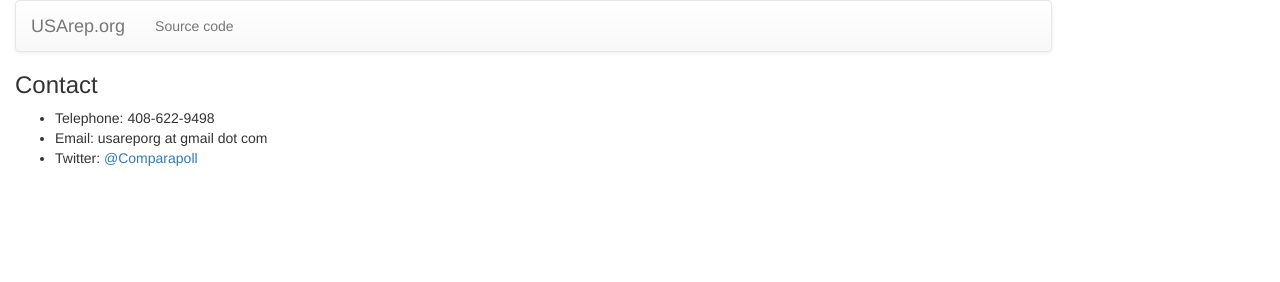
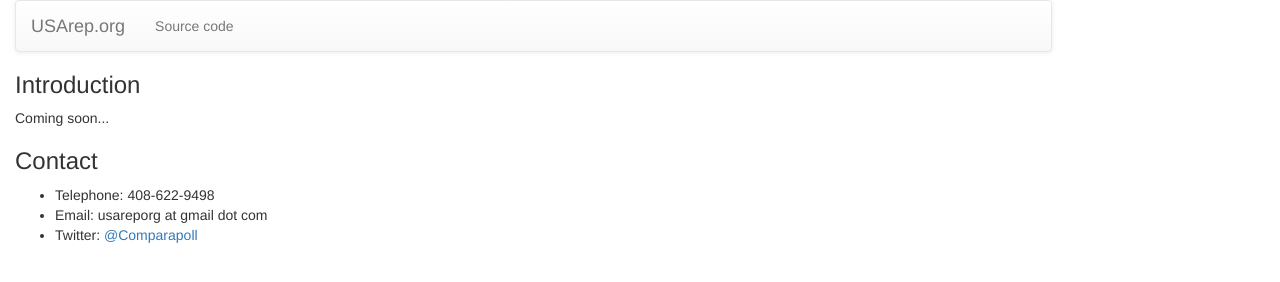
Before and after one commit to usarep/usarep.github.io, a plain HTML site: page index.html in a window 1280 px wide. Drawn offline with nearby package versions, Linux system fonts and the light colour scheme.

Commit message:
checkpoint

```diff
--- a/index.html
+++ b/index.html
@@ -79,6 +79,9 @@
   </div><!-- container-fluid -->
 </nav>
 
+<h3>Introduction</h3>
+
+<div>Coming soon...</div>
 
 <h3>Contact</h3>
 
```
